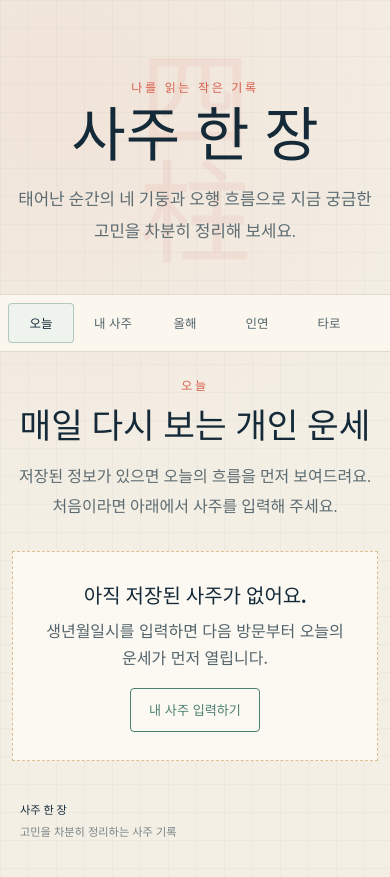
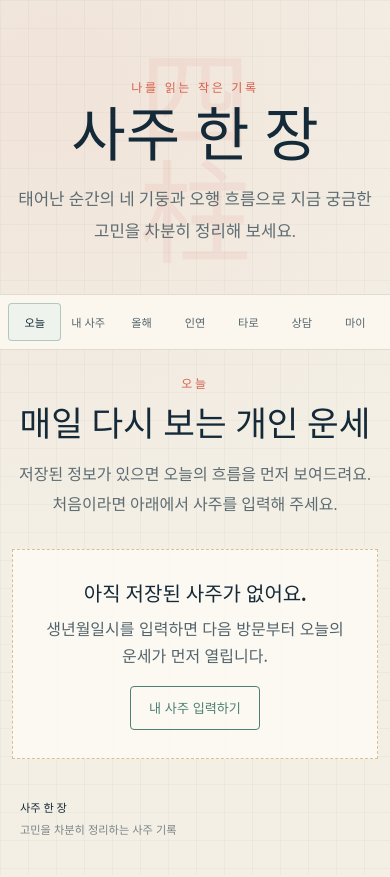
Before and after one commit to LEE9387-HM/Saajuu, a website built with Vite: page index.html in a window 390 px wide. Built offline with nearby package versions, Linux system fonts and the light colour scheme; no server answers; a web font is replaced by a local one.

Commit message:
style(design): FINDING-002 - fit mobile navigation

```diff
--- a/src/styles.css
+++ b/src/styles.css
@@ -2417,17 +2417,21 @@ footer span:first-child {
   }
 
   .app-nav {
+    gap: 0;
     width: calc(100% + 24px);
     margin-left: -12px;
     margin-right: -12px;
+    padding-inline: 8px;
+    overflow-x: hidden;
     border-left: 0;
     border-right: 0;
   }
 
   .app-nav__link {
-    min-width: 66px;
-    padding-inline: 10px;
-    font-size: 0.78rem;
+    flex: 1 1 0;
+    min-width: 0;
+    padding-inline: 2px;
+    font-size: 0.7rem;
   }
 
   .hub-grid {
```
